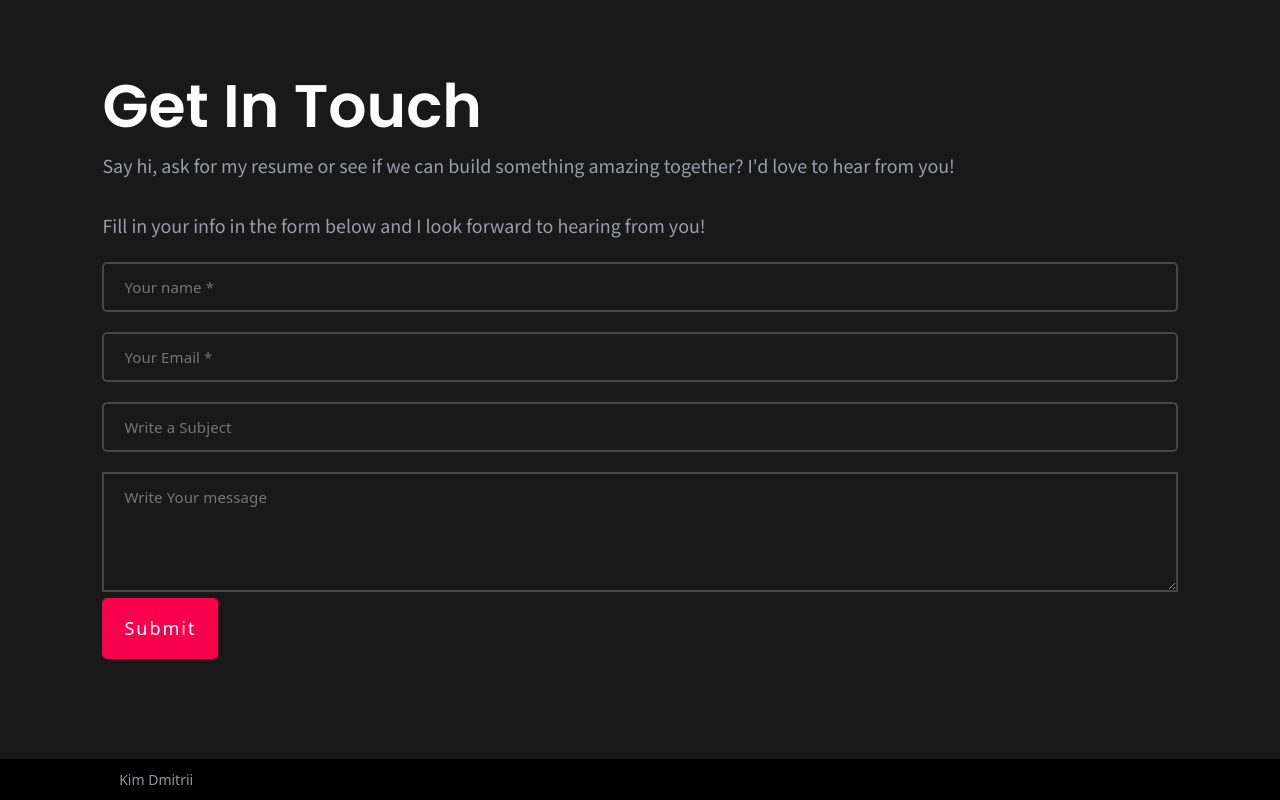
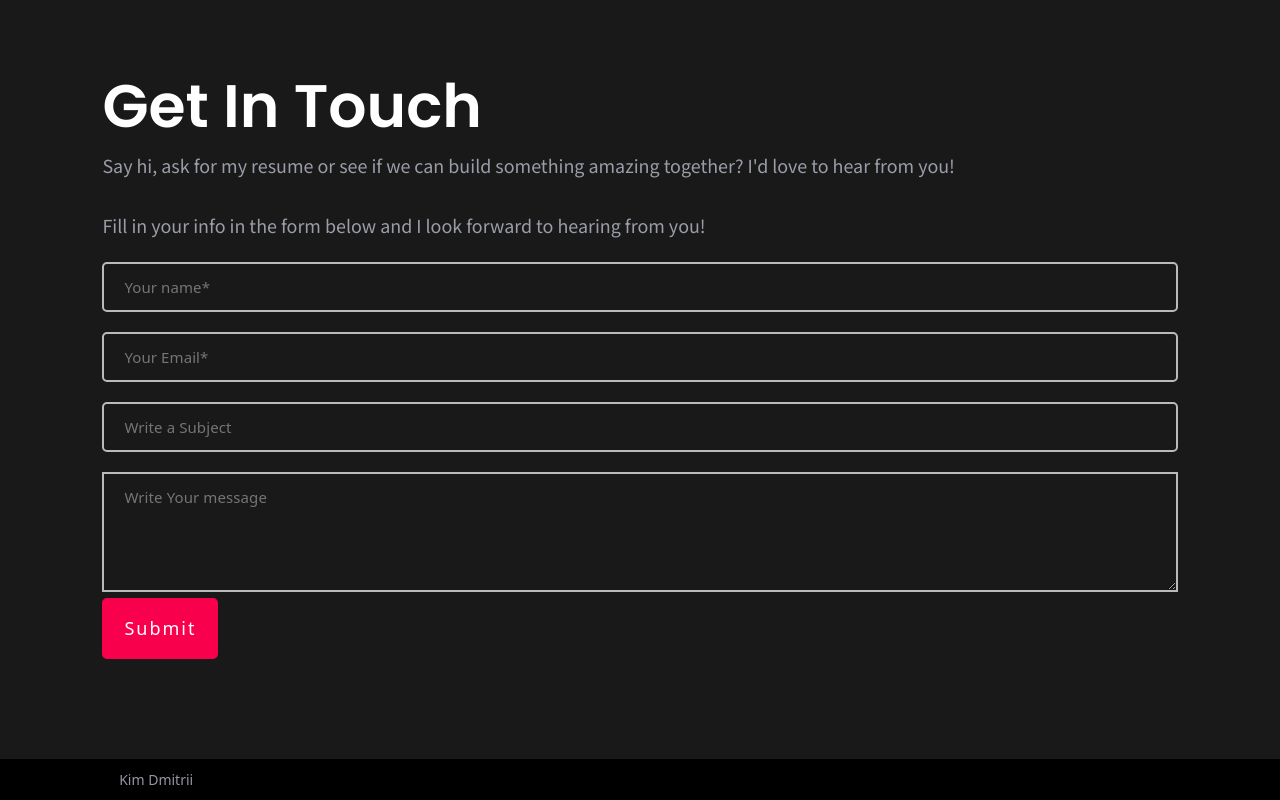
Before and after one commit to dkimd5/react-portfolio, a React (Create React App) app: page / in a window 1280 px wide. Shown: the part 4645-5445 px from the top of the page. Built offline with nearby package versions, Linux system fonts and the light colour scheme.

Commit message:
Add focus effect for inputs, change border color

```diff
--- a/src/components/Contact/Contact.css
+++ b/src/components/Contact/Contact.css
@@ -6,11 +6,10 @@
     text-align: start;
 }
 
-input.contact{
+input.contact {
     display: block;
     width: 100%;
     padding: 0 20px;
-    border: 2px solid rgba(0,0,0,.1);
     border-radius: 5px;
     -webkit-transition: all .3s ease;
     transition: all .3s ease;
@@ -22,10 +21,10 @@ input.contact{
     font-size: 15px;
     letter-spacing: .1px;
     background: none;
-    border: 2px solid hsla(0,0%,100%,.2);
+    border: 2px solid rgba(255, 255, 255, 0.7);
 }
 
-textarea#message{
+textarea#message {
     height: 120px;
     background: none;
     padding: 0 20px;
@@ -34,5 +33,9 @@ textarea#message{
     color: #fff;
     font-size: 15px;
     letter-spacing: .1px;
-    border: 2px solid hsla(0,0%,100%,.2);
+    border: 2px solid rgba(255, 255, 255, 0.7);
 }
+
+input.contact:focus, textarea#message:focus {
+    border: 2px solid rgba(249, 0, 77, 0.5);
+}
--- a/src/components/Contact/Contact.js
+++ b/src/components/Contact/Contact.js
@@ -20,12 +20,12 @@ function Contact() {
             <input
               type="text"
               className="contact name"
-              placeholder="Your name *"
+              placeholder="Your name*"
             />
             <input
               type="text"
               className="contact email"
-              placeholder="Your Email *"
+              placeholder="Your Email*"
             />
             <input
               type="text"
```
